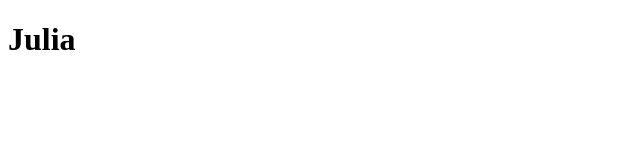
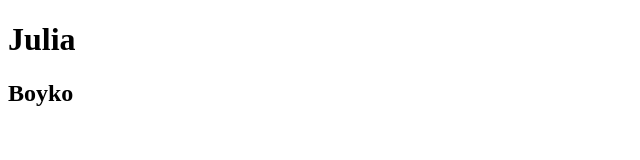
Before and after one commit to JuliaPetrychuk/homework, a plain HTML site: page index.html in a window 1280 px wide. Shown: the whole page, without its empty margins (0-640 px from the left). Drawn offline with Linux system fonts and the light colour scheme.

Commit message:
added the h2 tag

```diff
--- a/index.html
+++ b/index.html
@@ -8,5 +8,6 @@
 </head>
 <body>
     <h1>Julia</h1>
+    <h2>Boyko</h2>
 </body>
 </html>
```
